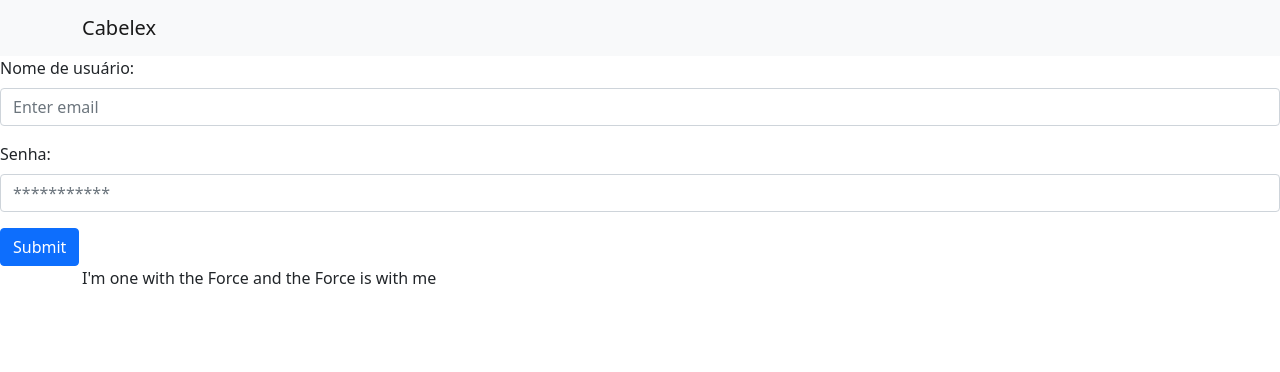
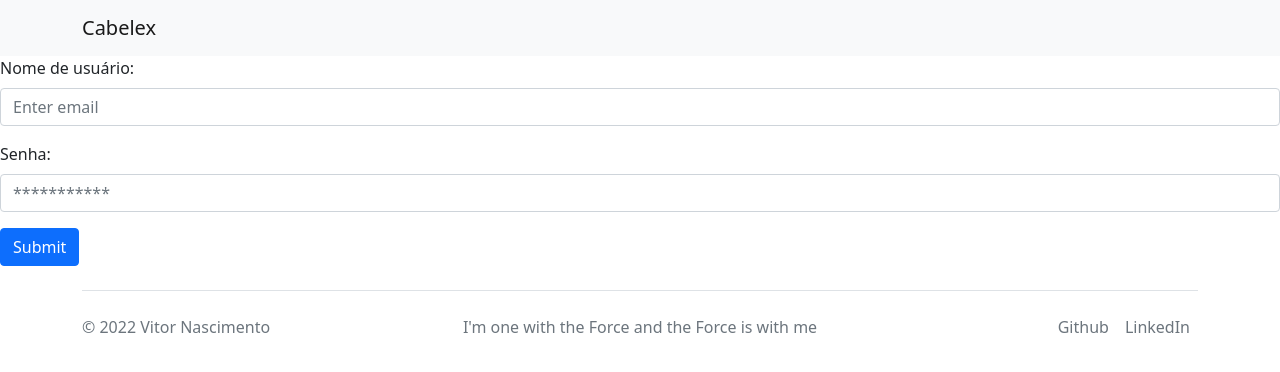
Before and after one commit to ganvector/cabelex, a React (Create React App) app: page /funcionarios in a window 1280 px wide. Shown: the top 372 px of the page. Built offline with nearby package versions, Linux system fonts and the light colour scheme.

Commit message:
Adicionado novo componente de footer

```diff
--- a/src/App.tsx
+++ b/src/App.tsx
@@ -7,6 +7,7 @@ import Home from "./pages/Home";
 import MainHeader from "./components/MainHeader";
 import { BrowserRouter } from "react-router-dom";
 import Container from "react-bootstrap/Container";
+import MainFooter from "./components/MainFooter";
 
 function App() {
   const [isLoggedIn, setIsLoggerIn] = useState(false);
@@ -39,9 +40,7 @@ function App() {
         </BrowserRouter>
       </AuthContext.Provider>
       <footer className="footer">
-        <Container>
-          <span>I'm one with the Force and the Force is with me</span>
-        </Container>
+        <MainFooter />
       </footer>
     </div>
   );
--- /dev/null
+++ b/src/components/MainFooter.tsx
@@ -0,0 +1,32 @@
+import Container from "react-bootstrap/Container";
+
+//I'm one with the Force and the Force is with me
+
+const MainFooter = () => {
+  return (
+    <Container style={{ marginTop: "auto" }}>
+      <footer className="d-flex flex-wrap justify-content-between align-items-center py-3 my-4 border-top">
+        <p className="col-md-4 mb-0 text-muted">© 2022 Vitor Nascimento</p>
+
+        <div className="col-md-4 d-flex align-items-center justify-content-center mb-3 mb-md-0 me-md-auto link-dark text-decoration-none text-muted">
+          I'm one with the Force and the Force is with me
+        </div>
+
+        <ul className="nav col-md-4 justify-content-end">
+          <li className="nav-item">
+            <a href="" className="nav-link px-2 text-muted">
+              Github
+            </a>
+          </li>
+          <li className="nav-item">
+            <a href="#" className="nav-link px-2 text-muted">
+              LinkedIn
+            </a>
+          </li>
+        </ul>
+      </footer>
+    </Container>
+  );
+};
+
+export default MainFooter;
```
